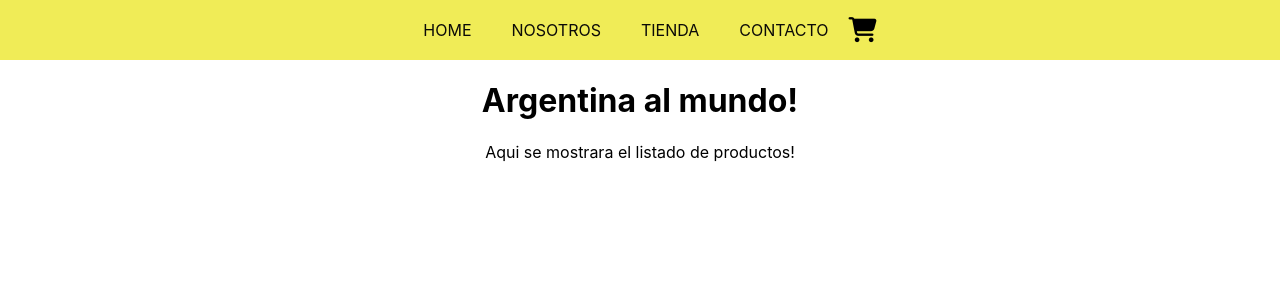
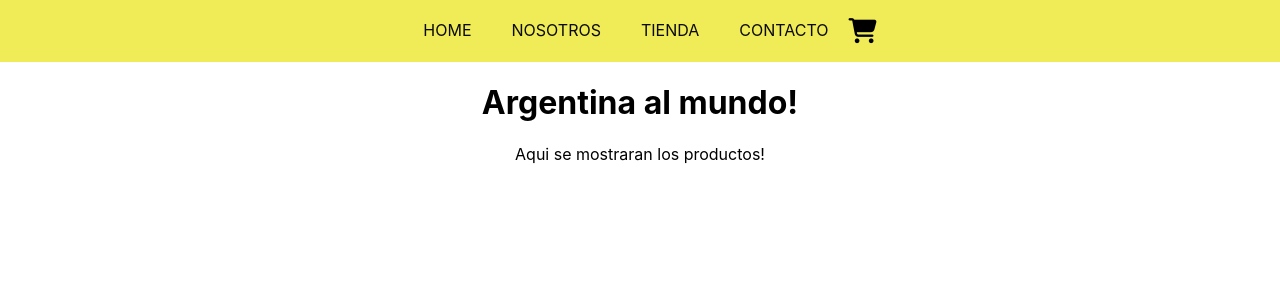
Before and after one commit to jpagnat/arg-al-mundo, a React (Create React App) app: page / in a window 1280 px wide. Shown: the top 300 px of the page. Built offline with nearby package versions, Linux system fonts and the light colour scheme.

Commit message:
Correcion desafio

```diff
--- a/src/App.js
+++ b/src/App.js
@@ -8,7 +8,7 @@ function App() {
       <NavBar/>
       <h1>Argentina al mundo!</h1>
 
-      <ItemListContainer />
+      <ItemListContainer prop="Aqui se mostraran los productos!" />
     </div>
   );
 }
--- a/src/components/ItemListContainer/itemListContainer.jsx
+++ b/src/components/ItemListContainer/itemListContainer.jsx
@@ -1,7 +1,11 @@
 import "./itemListContainer.scss";
 
-export const ItemListContainer = () => {
+export const ItemListContainer = ({ prop }) => {
   return (
-    <span>Aqui se mostrara el listado de productos!</span>
+    <div>
+      <p>
+        {prop}
+      </p>
+    </div>
   );
 };
--- a/src/components/NavBar/navBar.scss
+++ b/src/components/NavBar/navBar.scss
@@ -7,6 +7,7 @@
         display: inline-block;
         margin: 20px;
         color: #0b0a07;
+        border-bottom: 2px solid transparent;
     }
     .navBarItem:hover {
         border-bottom: 2px solid #0b0a07;
```
